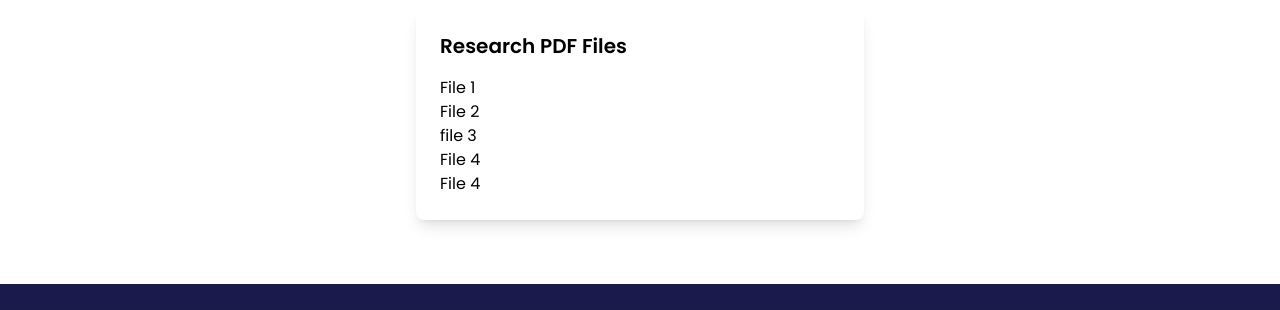
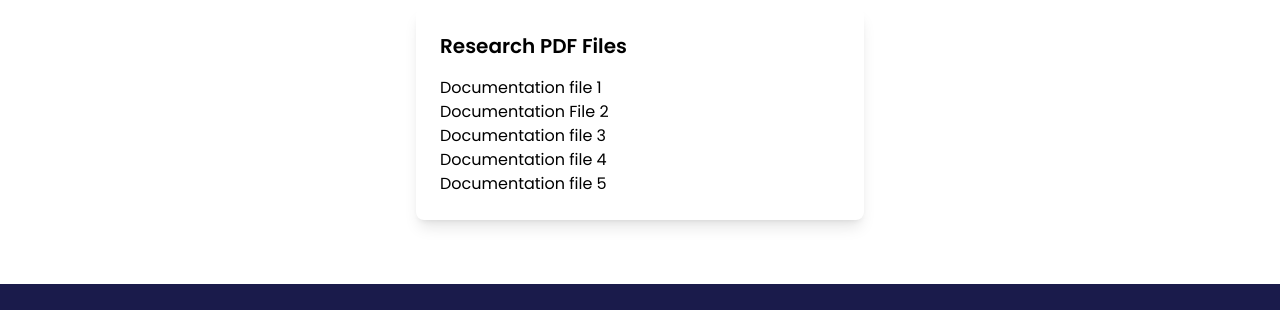
Before and after one commit to J1nxsane/WorldclassCurtain, a plain HTML site: page Research.html in a window 1280 px wide. Shown: the part 652-962 px from the top of the page. Drawn offline with nearby package versions, Linux system fonts and the light colour scheme.

Commit message:
Update Research.html

```diff
--- a/Research.html
+++ b/Research.html
@@ -157,15 +157,15 @@
 
             <div class="max-w-md mx-auto bg-white p-6 rounded-lg shadow-lg">
                 <h3 class="text-xl font-bold mb-4">Research PDF Files</h3>
-                <a href="https://drive.google.com/file/d/1zddCwJkeaTkDWeCIdvqmy0fCdfHwuio8/view?usp=sharing" target="_blank" class="text-black">File 1</a>
+                <a href="https://drive.google.com/file/d/1zddCwJkeaTkDWeCIdvqmy0fCdfHwuio8/view?usp=sharing" target="_blank" class="text-black">Documentation file 1</a>
                 <br>
-                <a href="https://docs.google.com/spreadsheets/d/18lr3LWo5ppusp5H4YsyPkBSE1rswncWr/edit?usp=sharing&ouid=112864510798494037051&rtpof=true&sd=true" target="_blank" class="text-black">File 2</a>
+                <a href="https://docs.google.com/spreadsheets/d/18lr3LWo5ppusp5H4YsyPkBSE1rswncWr/edit?usp=sharing&ouid=112864510798494037051&rtpof=true&sd=true" target="_blank" class="text-black"> Documentation File 2</a>
                 <br>
-                <a href="https://docs.google.com/spreadsheets/d/1NKR3VmqmmlSTDs9kUT2Y-hwJMg1icgAE/edit?usp=sharing&ouid=112864510798494037051&rtpof=true&sd=true" target="_blank" class="text-black">file 3</a>
+                <a href="https://docs.google.com/spreadsheets/d/1NKR3VmqmmlSTDs9kUT2Y-hwJMg1icgAE/edit?usp=sharing&ouid=112864510798494037051&rtpof=true&sd=true" target="_blank" class="text-black">Documentation file 3</a>
                 <br>
-                <a href="https://drive.google.com/file/d/1Dg6dPTmAAtJqUt2pspw3dQ04-Fwd-nDY/view?usp=sharing" target="_blank" class="text-black">File 4</a>
+                <a href="https://drive.google.com/file/d/1Dg6dPTmAAtJqUt2pspw3dQ04-Fwd-nDY/view?usp=sharing" target="_blank" class="text-black">Documentation file 4</a>
                 <br>
-                 <a href="https://drive.google.com/file/d/1ZP4XSO6IR0sIY6pfpwj0mistraJr3E4c/view?usp=sharing" target="_blank" class="text-black">File 4</a>
+                 <a href="https://drive.google.com/file/d/1ZP4XSO6IR0sIY6pfpwj0mistraJr3E4c/view?usp=sharing" target="_blank" class="text-black">Documentation file 5</a>
                 <br>
             </div>
         </div>
```
